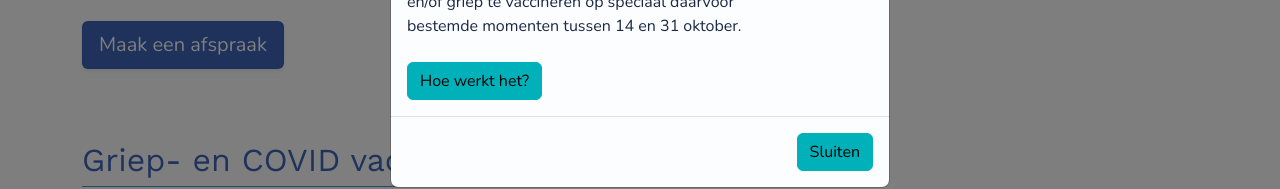
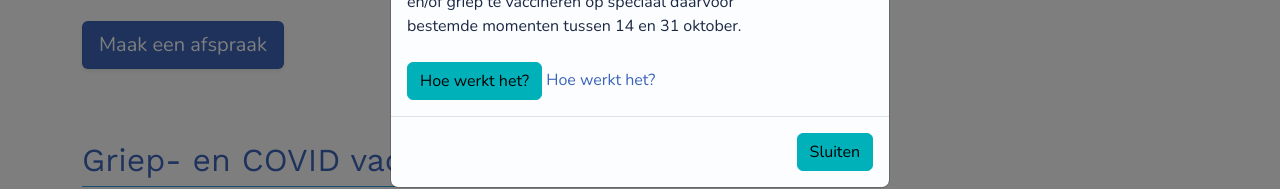
Before and after one commit to pieter-vdr/pieter-vdr.github.io, a plain HTML site: page index.html in a window 1280 px wide. Shown: the part 351-540 px from the top of the page. Drawn offline with nearby package versions, Linux system fonts and the light colour scheme.

Commit message:
Update index.html

```diff
--- a/index.html
+++ b/index.html
@@ -36,6 +36,7 @@
                 <br><br>
                 <!-- Link naar de sectie op de indexpagina met modal sluit functie -->
                 <button type="button" class="btn btn-secondary" data-bs-dismiss="modal" href="#vaccinatie" class="text-primary" data-bs-dismiss="modal">Hoe werkt het?</button>
+                <a href="#vaccinatie" class="text-primary" data-bs-dismiss="modal">Hoe werkt het?</a>
             </div>
             <div class="modal-footer">
                 <button type="button" href="#vaccinatie" class="btn btn-secondary" data-bs-dismiss="modal">Sluiten</button>
```
